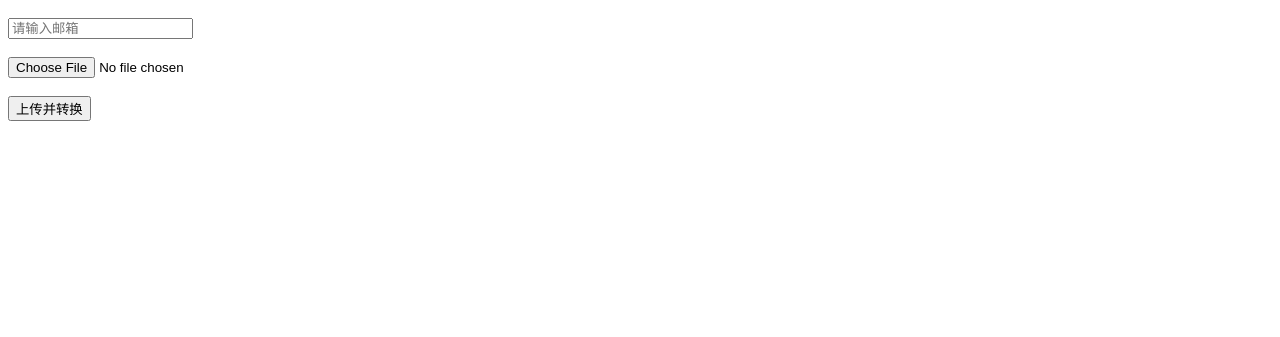
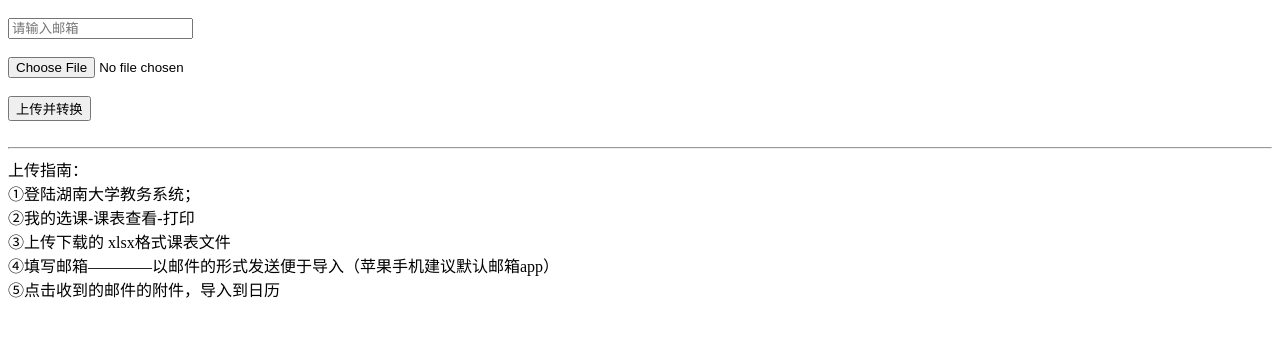
Before and after one commit to jiananlan/HNU_schedule_generater, a plain HTML site: page docs/index.html in a window 1280 px wide. Shown: the part 159-496 px from the top of the page. Drawn offline with Linux system fonts and the light colour scheme.

Commit message:
Update index.html

```diff
--- a/docs/index.html
+++ b/docs/index.html
@@ -9,7 +9,13 @@
   <form id="uploadForm">
     <input type="email" name="email" placeholder="请输入邮箱" required><br><br>
     <input type="file" name="file" accept=".xls,.xlsx" required><br><br>
-    <button type="submit">上传并转换</button>
+    <button type="submit">上传并转换</button><br><br><hr>
+    上传指南：<br>
+    ①登陆湖南大学教务系统；<br>
+    ②我的选课-课表查看-打印<br>
+    ③上传下载的 xlsx格式课表文件<br>
+    ④填写邮箱————以邮件的形式发送便于导入（苹果手机建议默认邮箱app）<br>
+    ⑤点击收到的邮件的附件，导入到日历<br>
   </form>
   <p id="status"></p>
 
```
